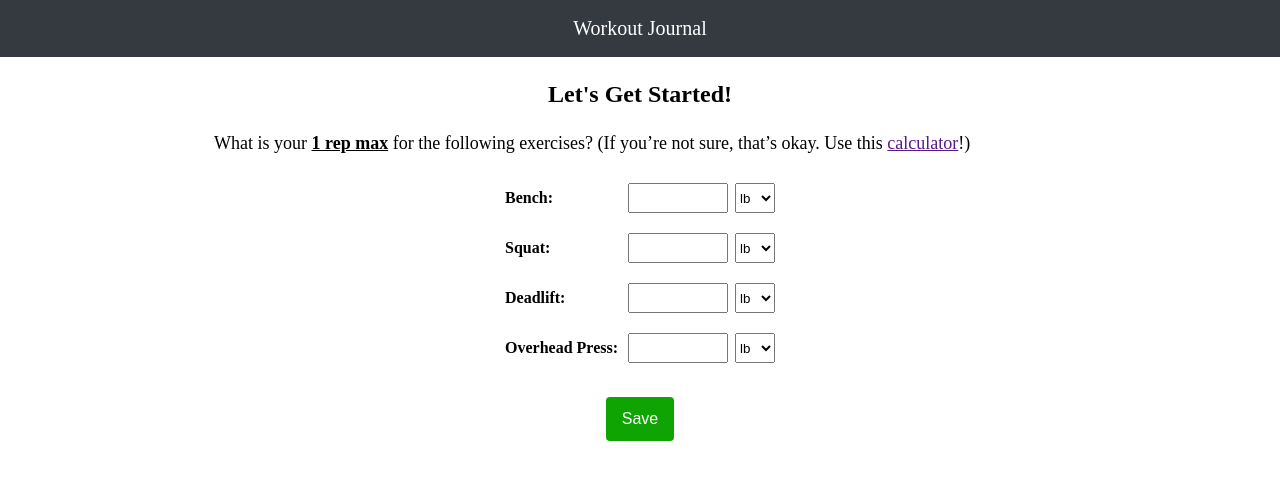
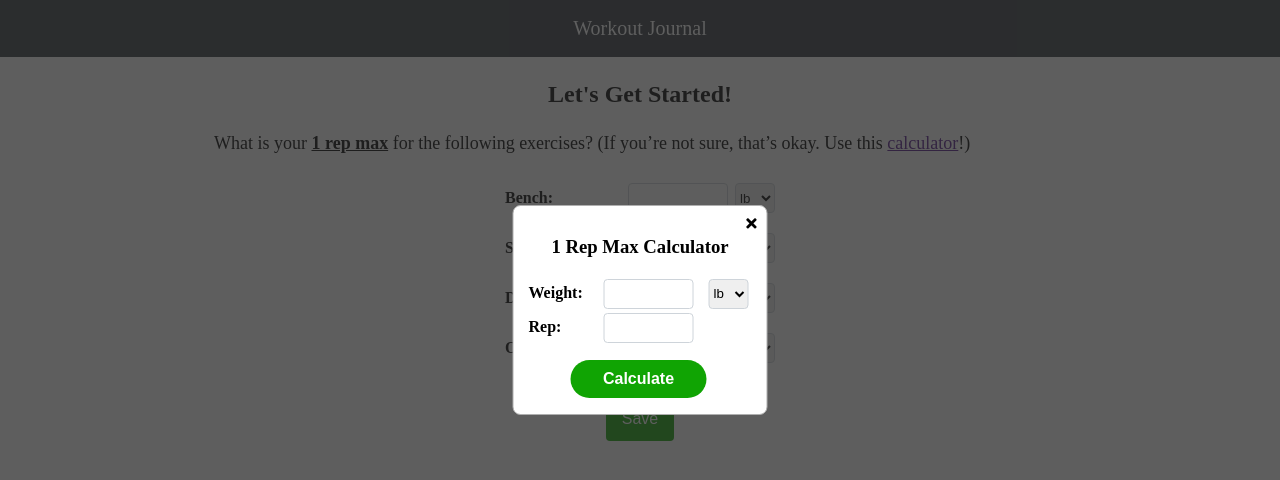
Before and after one commit to tangm28/ajax-project, a website: page index.html in a window 1280 px wide. Drawn offline with Linux system fonts and the light colour scheme.

Commit message:
Created 1 rep max calculator modal.

```diff
--- a/css/layout.css
+++ b/css/layout.css
@@ -30,12 +30,16 @@
   justify-content: center;
 }
 
+.justify-between {
+  justify-content: space-between;
+}
+
 .text-center {
   text-align: center;
 }
 
-.justify-between {
-  justify-content: space-between;
+.text-right {
+  text-align: right;
 }
 
 @media screen and (min-width: 768px) {
--- a/css/styles.css
+++ b/css/styles.css
@@ -13,6 +13,19 @@ header span {
 p {
   line-height: 1.3;
   font-size: 18px;
+}
+
+input,
+select {
+  border: 1px solid #ced4da;
+  box-sizing: border-box;
+  border-radius: 4px;
+}
+
+input:focus,
+select:focus {
+  outline: none !important;
+  border: 2px solid #10a403;
 }
 
 #data-maxes {
@@ -56,3 +69,75 @@ p {
   font-size: 16px;
   margin-top: 24px;
 }
+
+.modal {
+  display: block;
+  position: fixed;
+  z-index: 1;
+  left: 0;
+  top: 0;
+  width: 100%;
+  height: 100%;
+  background-color: rgb(41, 41, 41, 0.75);
+}
+
+.modal-content {
+  position: fixed;
+  top: 205px;
+  left: 50%;
+  transform: translateX(-50%);
+  width: 255px;
+  height: 210px;
+  background: #fff;
+  border: 1px solid #afafaf;
+  box-sizing: border-box;
+  border-radius: 8px;
+}
+
+.modal-content > h3 {
+  margin-top: 5px;
+}
+
+.fa-times {
+  display: block;
+  margin: 10px 10px 0 0;
+  font-size: 15px;
+  text-align: right;
+}
+
+#calc-max {
+  margin: 15px;
+  width: 220px;
+}
+
+.calc-section {
+  width: 100%;
+  padding: 2px 0;
+}
+
+.section-header {
+  width: 60px;
+  font-weight: bold;
+}
+
+.calc-section > input {
+  width: 90px;
+  height: 30px;
+  margin: 0 15px;
+}
+
+.calc-section > select {
+  width: 40px;
+  height: 30px;
+}
+
+#calculate-button {
+  background: #10a403;
+  border-radius: 50px;
+  font-weight: bold;
+  color: white;
+  border: none;
+  padding: 10px 32.5px;
+  font-size: 16px;
+  margin-top: 15px;
+}
--- a/index.html
+++ b/index.html
@@ -5,11 +5,17 @@
   <meta name="viewport" content="width=device-width, initial-scale=1.0">
   <title>AJAX Project</title>
   <link rel="icon" href="images/favicon.ico">
+  <link rel="stylesheet" crossorigin="anonymous"
+    href="https://cdnjs.cloudflare.com/ajax/libs/font-awesome/5.14.0/css/all.min.css"
+    integrity="sha512-1PKOgIY59xJ8Co8+NE6FZ+LOAZKjy+KY8iq0G4B3CyeY6wYHN3yt9PW0XpSriVlkMXe40PTKnXrLnZ9+fkDaog==">
   <link rel="stylesheet" href="css/reset.css">
   <link rel="stylesheet" href="css/layout.css">
   <link rel="stylesheet" href="css/styles.css">
+  <link rel="preconnect" href="https://fonts.googleapis.com">
+  <link rel="preconnect" href="https://fonts.gstatic.com" crossorigin>
+  <link href="https://fonts.googleapis.com/css2?family=Lato&display=swap" rel="stylesheet">
 </head>
-<body>
+<body class="">
   <header>
     <div class="row container justify-center">
       <span>Workout Journal</span>
@@ -66,6 +72,31 @@
         <button id="maxes-save-button">Save</button>
       </form>
     </div>
+    <div id="myModal" class="modal">
+      <div class="modal-content">
+        <i class="fas fa-times"></i>
+        <h3 class="text-center">1 Rep Max Calculator</h3>
+        <form id="calc-max" class="row justify-center">
+          <div class="row calc-section align-baseline">
+            <div class="section-header">
+              <span>Weight:</span>
+            </div>
+            <input type="text" id="calc-weight" class="">
+            <select id="calc-meas-type">
+              <option value="lb">lb</option>
+              <option value="kg">kg</option>
+            </select>
+          </div>
+          <div class="row calc-section align-baseline">
+            <div class="section-header">
+              <span>Rep:</span>
+            </div>
+            <input type="text" id="calc-rep" class="">
+          </div>
+          <button id="calculate-button">Calculate</button>
+        </form>
+      </div>
+    </div>
   </main>
   <script src="js/data.js"></script>
   <script src="js/main.js"></script>
```
